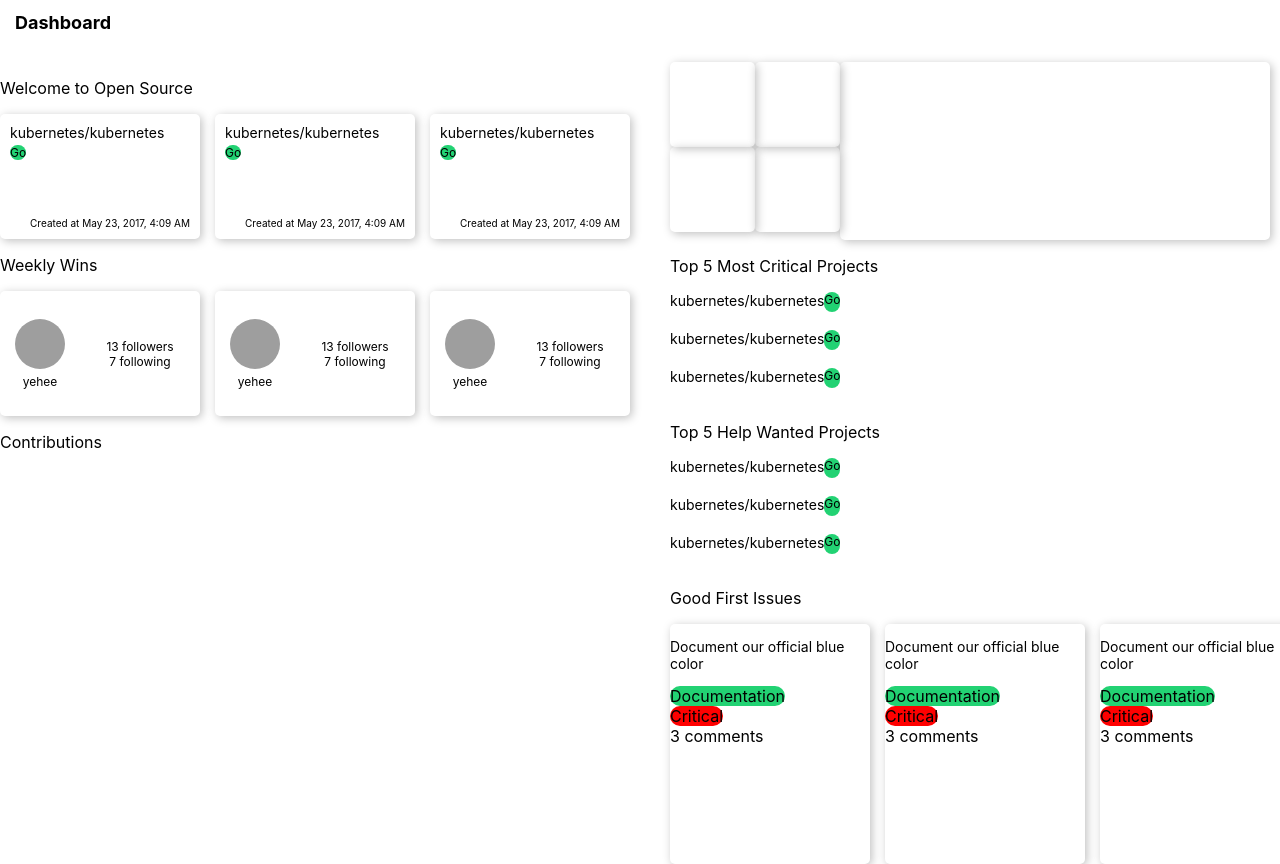
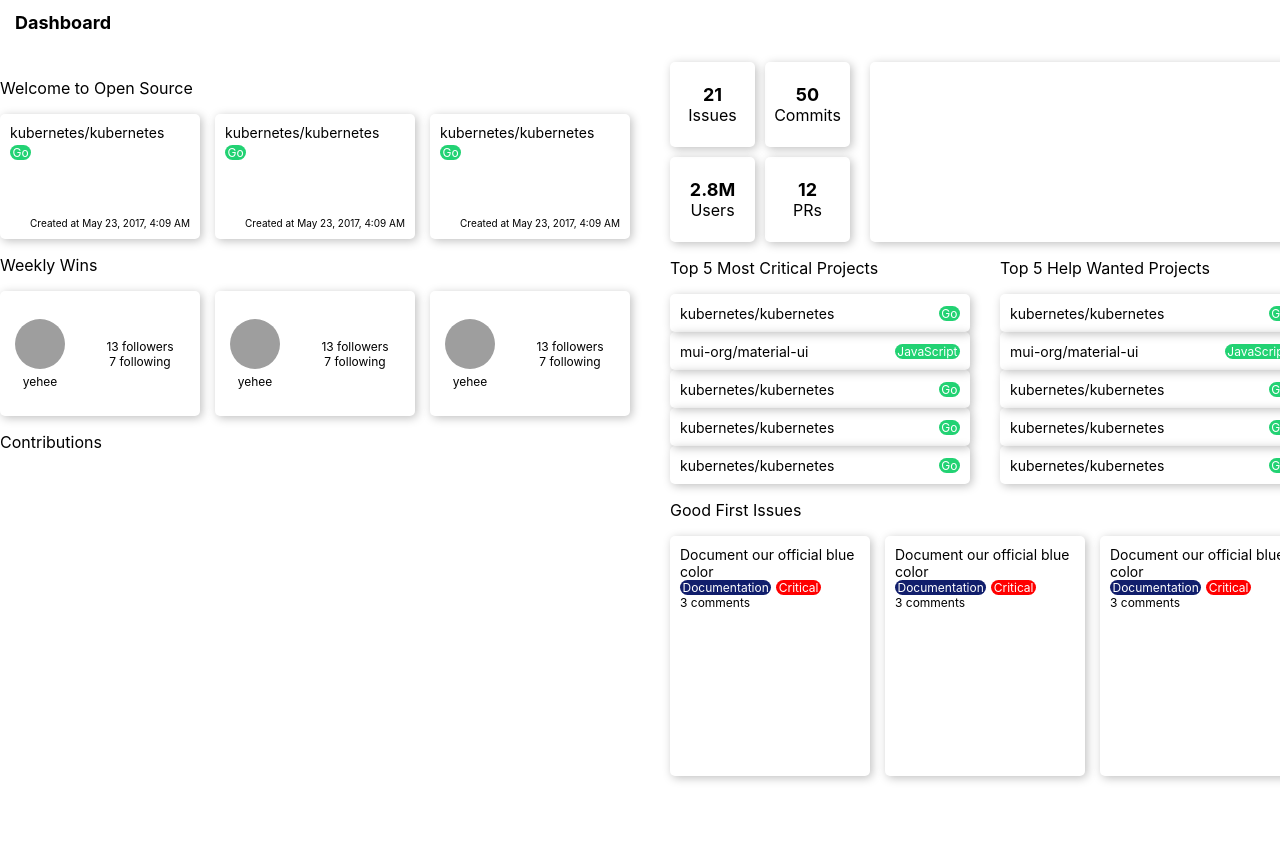
Before and after one commit to yuubd/hackthenorth, a React (Create React App) app in the folder frontend/: page / in a window 1280 px wide. After the commit the page ends 800 px from the top, so only its background shows below. Built offline with nearby package versions, Linux system fonts and the light colour scheme; grey boxes are pictures that could not be loaded.

Commit message:
implement hi-fi

```diff
--- a/frontend/src/App.js
+++ b/frontend/src/App.js
@@ -1,7 +1,7 @@
 import { BrowserRouter as Router, Route, Switch } from 'react-router-dom'
 import { ThemeProvider, StylesProvider, createMuiTheme } from '@material-ui/core/styles'
 import Navbar from './components/Navbar'
-import Home from './components/Home'
+import Home from './pages/Home'
 
 const theme = createMuiTheme({
     typography: {
--- a/frontend/src/components/Cards/IssueCard.jsx
+++ b/frontend/src/components/Cards/IssueCard.jsx
@@ -4,25 +4,30 @@ import styled from 'styled-components'
 const Card = styled.div`
     width: 200px;
     height: 240px;
+    padding: 10px;
+    box-sizing: border-box;
     border-radius: 5px;
     box-shadow: 2px 2px 10px rgba(0, 0, 0, 0.25);
+    font-size: 12px;
 `
-const Title = styled.p`
+const Title = styled.div`
     font-size: 14px;
 `
-const Label = styled.div`
-    width: fit-content;
-    height: 20px;
-    border-radius: 10px;
-    background-color: ${({color}) => color}
+const Label = styled.span`
+    background-color: ${({color}) => color};
+    border-radius: 15px;
+    height: fit-content;
+    margin: auto 5px auto 0;
+    padding: 0 2.5px;
+    color: white;
 `
 
 const IssueCard = ({ title, labels, comments }) => {
     return (
         <Card>
             <Title>{title}</Title>
-            {labels.map(({ name, color }) => <Label color={color}>{name}</Label>)}
-            <span>{comments} comments</span>
+            {labels.map(({ name, color }) => <Label key={name} color={color}>{name}</Label>)}
+            <div>{comments} comments</div>
         </Card>
     )
 }
--- a/frontend/src/components/Cards/RepoCard.jsx
+++ b/frontend/src/components/Cards/RepoCard.jsx
@@ -12,12 +12,17 @@ const Block = styled.div`
 `
 const Title = styled.div`
     font-size: 14px;
+    height: fit-content;
+    margin: auto 0;
 `
 const Label = styled.span`
     background-color: ${({color}) => color};
     border-radius: 15px;
     font-size: 12px;
-    height: 20px;
+    height: fit-content;
+    margin: auto 0;
+    padding: 0 2.5px;
+    color: white;
 `
 const Timestamp = styled.span`
     position: absolute;
@@ -29,7 +34,11 @@ const Line = styled.div`
     width: 300px;
     height: 38px;
     display: flex;
-    justify-content:
+    justify-content: space-between;
+    border-radius: 5px;
+    padding: 10px;
+    box-sizing: border-box;
+    box-shadow: 2px 2px 10px rgba(0, 0, 0, 0.25);
 `
 
 // https://stackoverflow.com/questions/19407305/how-to-show-only-hours-and-minutes-from-javascript-date-tolocaletimestring
--- a/frontend/src/components/Home.jsx
+++ /dev/null
@@ -1,80 +0,0 @@
-import React from 'react'
-import styled from 'styled-components'
-import { IssueCard, BlockRepoCard, LineRepoCard, UserCard } from './Cards'
-
-const Section = styled.div`
-    width: 1300px;
-    margin: auto;
-    display: flex;
-    justify-content: space-between;
-    @media (max-width: 1200px) {
-        width: 100%;
-    }
-`
-const Square = styled.div`
-    width: 85px;
-    height: 85px;
-    border-radius: 5px;
-    box-shadow: 2px 2px 10px rgba(0, 0, 0, 0.25);
-`
-
-const repos = [{ full_name: 'kubernetes/kubernetes', language: 'Go', created_at: '2017-05-23T04:09:02Z' },{ full_name: 'kubernetes/kubernetes', language: 'Go', created_at: '2017-05-23T04:09:02Z' },{ full_name: 'kubernetes/kubernetes', language: 'Go', created_at: '2017-05-23T04:09:02Z' }]
-const users = [{ name: 'Alice', login: 'yehee', followers: 13, following: 7, avatar_url: 'https://avatars0.githubusercontent.com/u/28884850?s=460&u=52acb3c52c65dfac5c93d0ac4eb5ade631bbb51b&v=4' },{ name: 'Alice', login: 'yehee', followers: 13, following: 7, avatar_url: 'https://avatars0.githubusercontent.com/u/28884850?s=460&u=52acb3c52c65dfac5c93d0ac4eb5ade631bbb51b&v=4' },{ name: 'Alice', login: 'yehee', followers: 13, following: 7, avatar_url: 'https://avatars0.githubusercontent.com/u/28884850?s=460&u=52acb3c52c65dfac5c93d0ac4eb5ade631bbb51b&v=4' }]
-const issues = [{ title: 'Document our official blue color', labels: [{ name: 'Documentation', color: '#22D273'}, { name: 'Critical', color: '#FF0000'}], comments: 3 },{ title: 'Document our official blue color', labels: [{ name: 'Documentation', color: '#22D273'}, { name: 'Critical', color: '#FF0000'}], comments: 3 },{ title: 'Document our official blue color', labels: [{ name: 'Documentation', color: '#22D273'}, { name: 'Critical', color: '#FF0000'}], comments: 3 }]
-
-const Home = () => {
-    return (
-        <Section>
-            <div style={{ width: 630 }}>
-                <>
-                    <p>Welcome to Open Source</p>
-                    <div style={{ display: 'flex', justifyContent: 'space-between' }}>
-                        {repos.map(props => <BlockRepoCard {...props} />)}
-                    </div>
-                </>
-                <>
-                    <p>Weekly Wins</p>
-                    <div style={{ display: 'flex', justifyContent: 'space-between' }}>
-                        {users.map(props => <UserCard {...props} />)}
-                    </div>
-                </>
-                <>
-                    <p>Contributions</p>
-                </>
-            </div>
-            <div style={{ width: 630 }}>
-                <div style={{ display: 'flex' }}>
-                    <div>
-                        <div style={{ display: 'flex' }}>
-                            <Square />
-                            <Square />
-                        </div>
-                        <div style={{ display: 'flex' }}>
-                            <Square />
-                            <Square />
-                        </div>
-                    </div>
-                    <div style={{ width: 430, height: 178, borderRadius: 5, boxShadow: '2px 2px 10px rgba(0, 0, 0, 0.25)' }}></div>
-                </div>
-                <div>
-                    <>
-                        <p>Top 5 Most Critical Projects</p>
-                        {repos.map(props => <LineRepoCard {...props} />)}
-                    </>
-                    <>
-                        <p>Top 5 Help Wanted Projects</p>
-                        {repos.map(props => <LineRepoCard {...props} />)}
-                    </>
-                    <>
-                        <p>Good First Issues</p>
-                        <div style={{ display: 'flex', justifyContent: 'space-between' }}>
-                            {issues.map(props => <IssueCard {...props} />)}
-                        </div>
-                    </>
-                </div>
-            </div>
-        </Section>
-    )
-}
-
-export default Home
--- /dev/null
+++ b/frontend/src/pages/Home.jsx
@@ -0,0 +1,99 @@
+import React from 'react'
+import styled from 'styled-components'
+import { IssueCard, BlockRepoCard, LineRepoCard, UserCard } from '../components/Cards'
+
+const Section = styled.div`
+    width: 1300px;
+    margin: auto;
+    display: flex;
+    justify-content: space-between;
+    @media (max-width: 1200px) {
+        width: 100%;
+    }
+`
+const Square = styled.div`
+    width: 85px;
+    height: 85px;
+    display: flex;
+    flex-direction: column;
+    justify-content: center;
+    align-items: center;
+    border-radius: 5px;
+    box-shadow: 2px 2px 10px rgba(0, 0, 0, 0.25);
+`
+
+const repos = [{ full_name: 'kubernetes/kubernetes', language: 'Go', created_at: '2017-05-23T04:09:02Z' },{ full_name: 'kubernetes/kubernetes', language: 'Go', created_at: '2017-05-23T04:09:02Z' },{ full_name: 'kubernetes/kubernetes', language: 'Go', created_at: '2017-05-23T04:09:02Z' }]
+const lines = [{ full_name: 'kubernetes/kubernetes', language: 'Go', created_at: '2017-05-23T04:09:02Z' },{ full_name: 'mui-org/material-ui', language: 'JavaScript', created_at: '2017-05-23T04:09:02Z' },{ full_name: 'kubernetes/kubernetes', language: 'Go', created_at: '2017-05-23T04:09:02Z' },{ full_name: 'kubernetes/kubernetes', language: 'Go', created_at: '2017-05-23T04:09:02Z' },{ full_name: 'kubernetes/kubernetes', language: 'Go', created_at: '2017-05-23T04:09:02Z' }]
+const users = [{ name: 'Alice', login: 'yehee', followers: 13, following: 7, avatar_url: 'https://avatars0.githubusercontent.com/u/28884850?s=460&u=52acb3c52c65dfac5c93d0ac4eb5ade631bbb51b&v=4' },{ name: 'Alice', login: 'yehee', followers: 13, following: 7, avatar_url: 'https://avatars0.githubusercontent.com/u/28884850?s=460&u=52acb3c52c65dfac5c93d0ac4eb5ade631bbb51b&v=4' },{ name: 'Alice', login: 'yehee', followers: 13, following: 7, avatar_url: 'https://avatars0.githubusercontent.com/u/28884850?s=460&u=52acb3c52c65dfac5c93d0ac4eb5ade631bbb51b&v=4' }]
+const issues = [{ title: 'Document our official blue color', labels: [{ name: 'Documentation', color: '#111E6C' }, { name: 'Critical', color: '#FF0000'}], comments: 3 },{ title: 'Document our official blue color', labels: [{ name: 'Documentation', color: '#111E6C' }, { name: 'Critical', color: '#FF0000'}], comments: 3 },{ title: 'Document our official blue color', labels: [{ name: 'Documentation', color: '#111E6C' }, { name: 'Critical', color: '#FF0000'}], comments: 3 }]
+
+const Home = () => {
+    return (
+        <Section>
+            <div style={{ width: 630 }}>
+                <div>
+                    <p>Welcome to Open Source</p>
+                    <div style={{ display: 'flex', justifyContent: 'space-between' }}>
+                        {repos.map((props, i) => <BlockRepoCard key={i} {...props} />)}
+                    </div>
+                </div>
+                <div>
+                    <p>Weekly Wins</p>
+                    <div style={{ display: 'flex', justifyContent: 'space-between' }}>
+                        {users.map((props, i) => <UserCard key={i} {...props} />)}
+                    </div>
+                </div>
+                <div>
+                    <p>Contributions</p>
+                </div>
+            </div>
+            <div style={{ width: 630 }}>
+                <div style={{ display: 'flex', justifyContent: 'space-between', height: 180 }}>
+                    <div style={{ width: 180 }}>
+                        <div style={{ display: 'flex', justifyContent: 'space-between', marginBottom: 10 }}>
+                            <Square>
+                                <div style={{ fontWeight: 'bold', fontSize: 18 }}>21</div>
+                                <div>Issues</div>
+                            </Square>
+                            <Square>
+                                <div style={{ fontWeight: 'bold', fontSize: 18 }}>50</div>
+                                <div>Commits</div>
+                            </Square>
+                        </div>
+                        <div style={{ display: 'flex', justifyContent: 'space-between' }}>
+                            <Square>
+                                <div style={{ fontWeight: 'bold', fontSize: 18 }}>2.8M</div>
+                                <div>Users</div>
+                            </Square>
+                            <Square>
+                                <div style={{ fontWeight: 'bold', fontSize: 18 }}>12</div>
+                                <div>PRs</div>
+                            </Square>
+                        </div>
+                    </div>
+                    <div style={{ width: 430, borderRadius: 5, boxShadow: '2px 2px 10px rgba(0, 0, 0, 0.25)' }}></div>
+                </div>
+                <div>
+                    <div style={{ display: 'flex', justifyContent: 'space-between' }}>
+                        <div>
+                            <p>Top 5 Most Critical Projects</p>
+                            {lines.map((props, i) => <LineRepoCard key={i} {...props} />)}
+                        </div>
+                        <div>
+                            <p>Top 5 Help Wanted Projects</p>
+                            {lines.map((props, i) => <LineRepoCard key={i} {...props} />)}
+                        </div>
+                    </div>
+                    <div>
+                        <p>Good First Issues</p>
+                        <div style={{ display: 'flex', justifyContent: 'space-between' }}>
+                            {issues.map((props, i) => <IssueCard key={i} {...props} />)}
+                        </div>
+                    </div>
+                </div>
+            </div>
+        </Section>
+    )
+}
+
+export default Home
```
Also changed, not shown: 1 other file (tests, documents, lock files or other folders).
